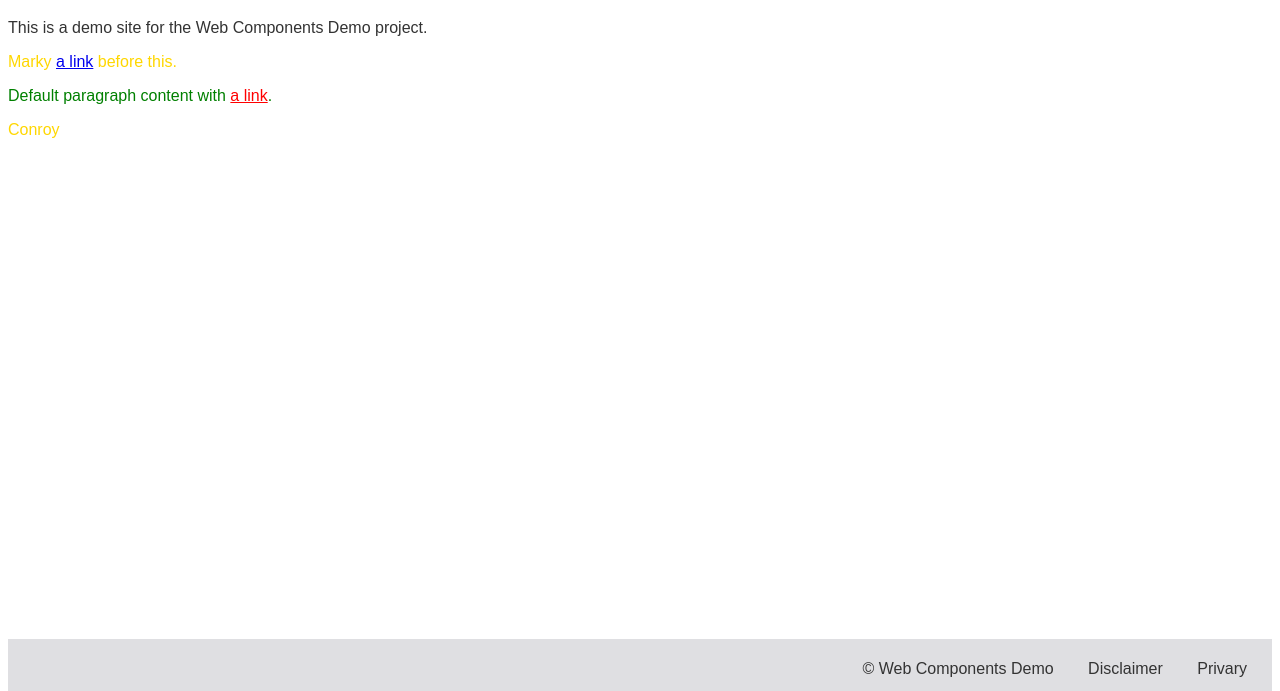
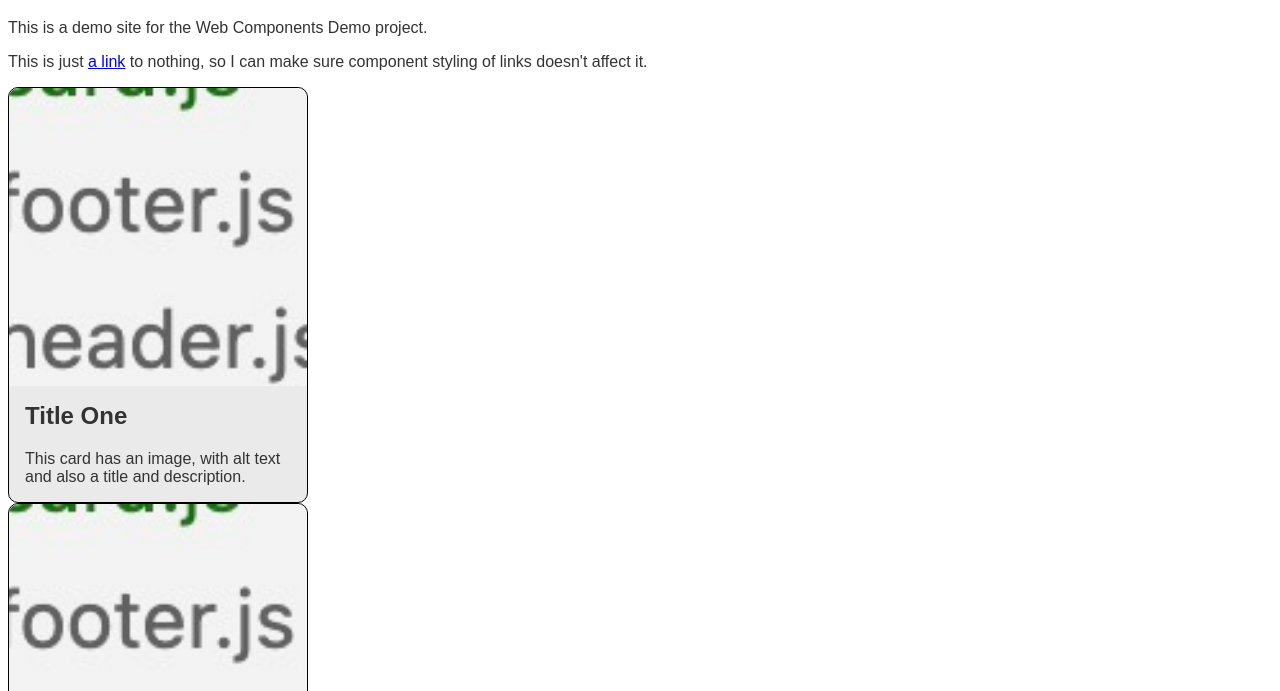
Before and after one commit to markconroy/web-components-demo, a plain HTML site: page index.html in a window 1280 px wide. Shown: the part 109-800 px from the top of the page. Drawn offline with Linux system fonts and the light colour scheme.

Commit message:
adds a simple card component

```diff
--- /dev/null
+++ b/components/card/card.js
@@ -0,0 +1,82 @@
+// Create a class for the element
+class Card extends HTMLElement {
+  constructor() {
+    super();
+
+    this.setAttribute("role", "article");
+    this.classList.add("card");
+    let imageWrapper;
+
+    // Image
+    if (this.hasAttribute("data-image")) {
+      const image = document.createElement("img");
+      image.classList.add("card__image");
+      image.src = this.getAttribute("data-image");
+      if (this.hasAttribute("data-image-alt")) {
+        image.alt = this.getAttribute("data-image-alt");
+      }
+      imageWrapper = document.createElement("div");
+      imageWrapper.classList.add("card__image-wrapper");
+      imageWrapper.appendChild(image);
+      this.appendChild(imageWrapper);
+    }
+
+    // Title
+    const title = document.createElement("h2");
+    title.classList.add("card__title");
+    title.textContent = this.getAttribute("data-title");
+
+    // Description
+    const description = document.createElement("div");
+    description.classList.add("card__description");
+    description.innerHTML = this.getAttribute("data-description");
+
+    const contentContainer = document.createElement("div");
+    contentContainer.classList.add("card__content");
+    contentContainer.appendChild(title);
+    contentContainer.appendChild(description);
+
+    // Create some CSS to apply to the shadow dom
+    const style = document.createElement("style");
+    style.textContent = `
+      :host {
+        display: block;
+        background: #eaeaea;
+        border-radius: 10px;
+        border: 1px solid black;
+        max-width: 300px;
+        color: #333;
+      }
+
+      .card__content {
+        padding: 1rem;
+      }
+
+      .card__title {
+        color: #333;
+        margin-top: 0;
+      }
+
+      img {
+        width: 100%;
+        display: block;
+        border-radius: 10px 10px 0 0;
+      }
+
+      a {
+        color: ;
+      }
+    `;
+
+    // Attach the created elements to the shadow dom
+    const shadowRoot = this.attachShadow({ mode: "open" });
+    shadowRoot.appendChild(style);
+    if (imageWrapper !== undefined) {
+      shadowRoot.appendChild(imageWrapper);
+    }
+    shadowRoot.appendChild(contentContainer);
+  }
+}
+
+// Define the new element
+customElements.define("component-card", Card);
--- a/components/footer.js
+++ b/components/footer.js
@@ -1,5 +1,4 @@
 const footerTemplate = document.createElement('template');
-
 footerTemplate.innerHTML = `
   <style>
     footer {
--- a/components/paragraph.js
+++ /dev/null
@@ -1,35 +0,0 @@
-const paragraphTemplate = document.createElement('template');
-
-paragraphTemplate.innerHTML = `
-  <style>
-    ::slotted(p),
-    p,
-    slot {
-      color: green;
-    }
-
-    :host {
-      background-color: pink;
-    }
-
-    a {
-      color: red;
-    }
-  </style>
-  <div part="pcontent">
-    <slot name="paragraph-content">Default paragraph content with <a href="#">a link</a>.</slot>
-  </div>
-`;
-
-class Paragraph extends HTMLElement {
-  constructor() {
-    super();
-  }
-
-  connectedCallback() {
-    const shadowRoot = this.attachShadow({ mode: 'open' });
-    shadowRoot.appendChild(paragraphTemplate.content.cloneNode(true));
-  }
-}
-
-customElements.define('component-paragraph', Paragraph);
--- a/index.html
+++ b/index.html
@@ -1,33 +1,34 @@
 <!DOCTYPE html>
 <html lang="en">
+
 <head>
   <meta charset="UTF-8">
   <meta http-equiv="X-UA-Compatible" content="IE=edge">
   <meta name="viewport" content="width=device-width, initial-scale=1.0">
-  <link rel="stylesheet" href="https://cdnjs.cloudflare.com/ajax/libs/font-awesome/5.15.1/css/all.min.css" integrity="sha512-+4zCK9k+qNFUR5X+cKL9EIR+ZOhtIloNl9GIKS57V1MyNsYpYcUrUeQc9vNfzsWfV28IaLL3i96P9sdNyeRssA==" crossorigin="anonymous" />
+  <link rel="stylesheet" href="https://cdnjs.cloudflare.com/ajax/libs/font-awesome/5.15.1/css/all.min.css"
+    integrity="sha512-+4zCK9k+qNFUR5X+cKL9EIR+ZOhtIloNl9GIKS57V1MyNsYpYcUrUeQc9vNfzsWfV28IaLL3i96P9sdNyeRssA=="
+    crossorigin="anonymous" />
   <link href="style.css" rel="stylesheet" type="text/css" />
   <script src="/components/header.js" type="text/javascript" defer></script>
   <script src="/components/footer.js" type="text/javascript" defer></script>
-  <script src="/components/paragraph.js" type="text/javascript" defer></script>
+  <script src="/components/card/card.js" type="text/javascript" defer></script>
   <title>Web Components Demo site</title>
 </head>
+
 <body>
   <header-component></header-component>
-    <main>
-      <h1>Web Components Demo site</h1>
-      <p>This is a demo site for the Web Components Demo project.</p>
 
-      <component-paragraph>
-        <p slot="paragraph-content">Marky <a href="#">a link</a> before this.</p>
-      </component-paragraph>
+  <main>
+    <h1>Web Components Demo site</h1>
+    <p>This is a demo site for the Web Components Demo project.</p>
+    <p>This is just <a href="#">a link</a> to nothing, so I can make sure component styling of links doesn't affect it.</p>
 
-      <component-paragraph></component-paragraph>
+    <component-card data-image="/assets/images/image.jpg" data-image-alt="alt text for this image" data-title="Title One" data-description="This card has an image, with alt text and also a title and description."></component-card>
+    <component-card data-image="/assets/images/image.jpg" data-title="Title Two" data-description="This card has an image, with no alt text, a description <a href='#'>with a link</a> to something."></component-card>
+    <component-card data-title="Title Three" data-description="This card has no image"></component-card>
+  </main>
 
-      <component-paragraph>
-        <p slot="paragraph-content">Conroy</p>
-      </component-paragraph>
+  <footer-component></footer-component>
+</body>
 
-    </main>
-    <footer-component></footer-component>
-</body>
 </html>
--- a/style.css
+++ b/style.css
@@ -19,7 +19,3 @@ body {
 main {
   flex: 1 0 auto;
 }
-
-component-paragraph p {
-  color: gold;
-}
```
Also changed, not shown: assets/images/image.jpg (added).
